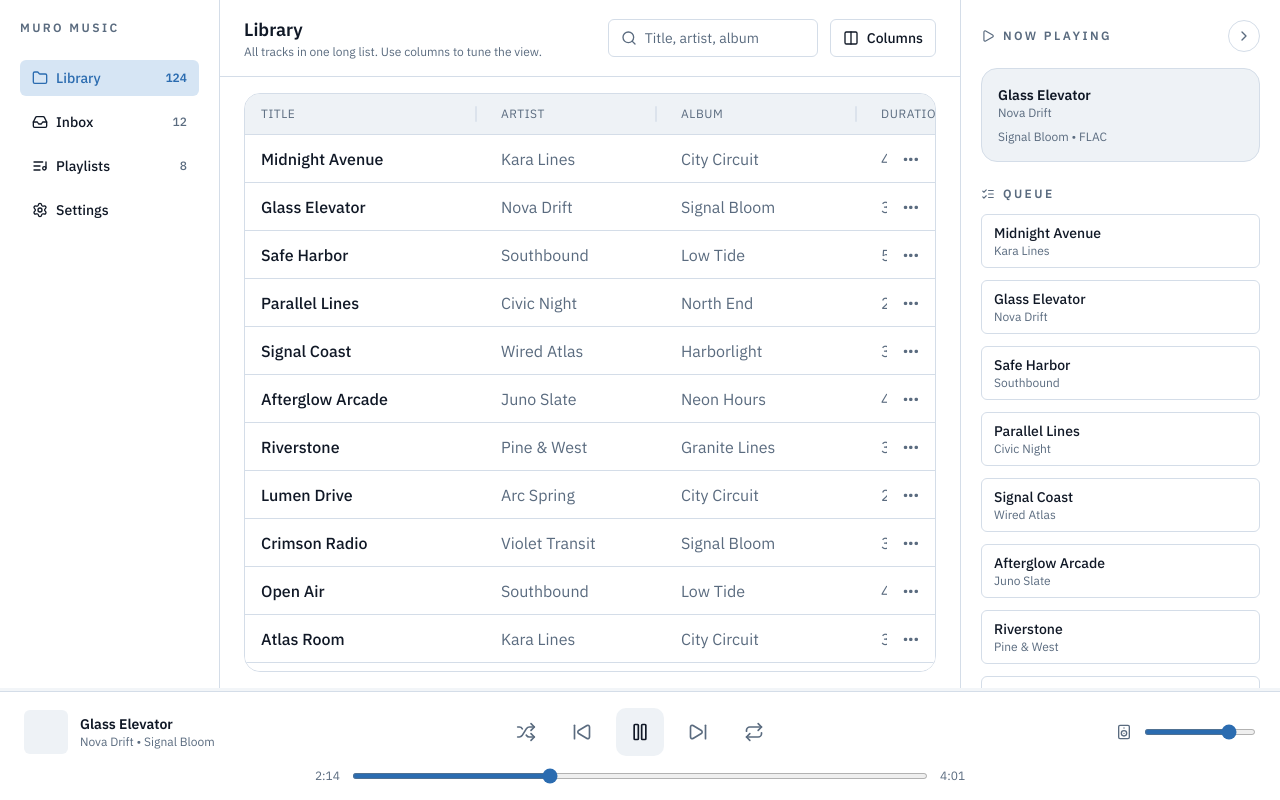
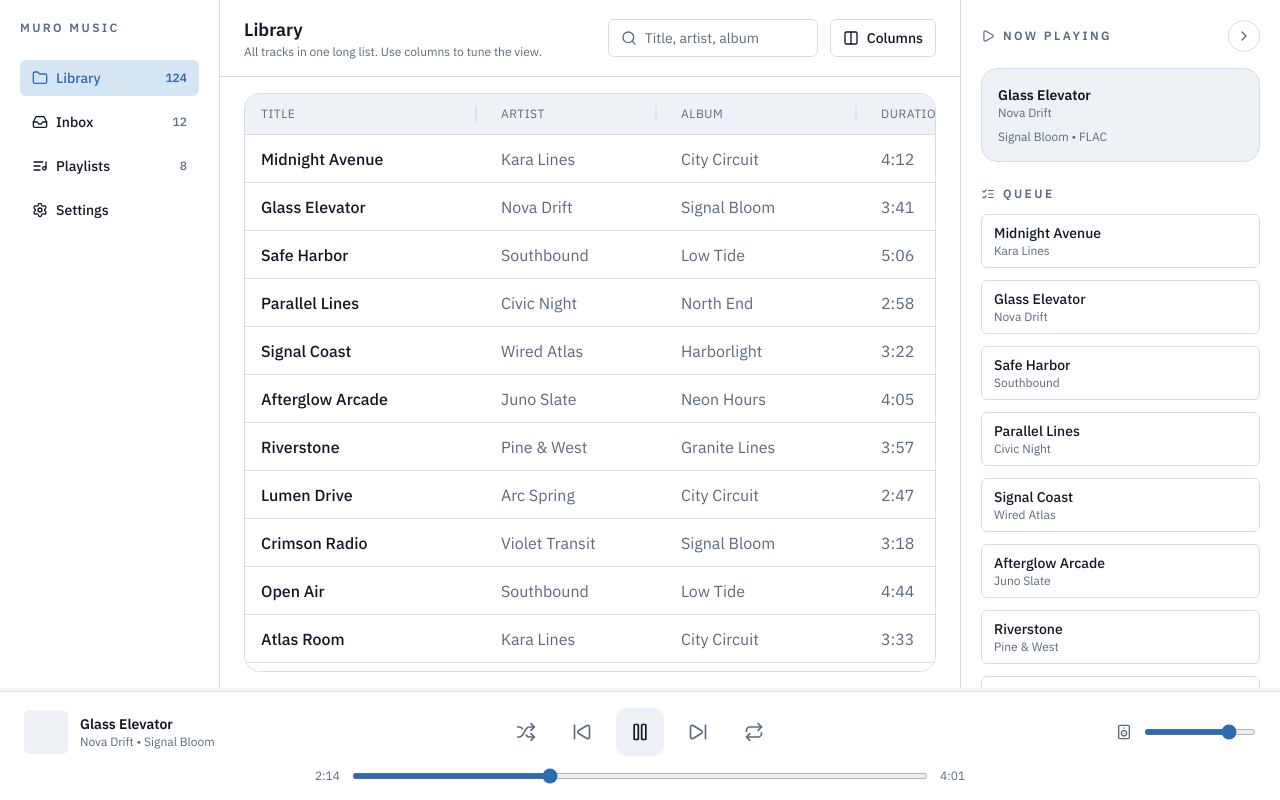
Before and after one commit to t-MURO/muro-music, a React (Vite) app: page / in a window 1280 px wide. Built offline with nearby package versions, Linux system fonts and the light colour scheme; the HTML template or start-up script is replaced by a standard one.

Commit message:
removes action column

```diff
--- a/src/App.tsx
+++ b/src/App.tsx
@@ -464,15 +464,13 @@ function App() {
     );
   }, [columns, columnsMenuPosition.x, columnsMenuPosition.y, showColumns]);
   const tableWidth = useMemo(() => {
-    const actionColumnWidth = 48;
     return (
-      visibleColumns.reduce((total, column) => total + column.width, 0) +
-      actionColumnWidth
+      visibleColumns.reduce((total, column) => total + column.width, 0)
     );
   }, [visibleColumns]);
   const tableContainerRef = useRef<HTMLDivElement | null>(null);
   const gridTemplateColumns = useMemo(
-    () => [...visibleColumns.map((column) => `${column.width}px`), "48px"].join(" "),
+    () => visibleColumns.map((column) => `${column.width}px`).join(" "),
     [visibleColumns]
   );
   const rowVirtualizer = useVirtualizer({
@@ -1131,15 +1129,20 @@ function App() {
                 )}
                 <div
                   ref={tableContainerRef}
-                  className="min-h-0 flex-1 min-w-0 overflow-x-auto overflow-y-auto rounded-[var(--radius-lg)] border border-[var(--panel-border)] shadow-[var(--shadow-sm)]"
+                  className="relative min-h-0 flex-1 min-w-0 overflow-x-auto overflow-y-auto rounded-[var(--radius-lg)] border border-[var(--panel-border)] shadow-[var(--shadow-sm)]"
                   role="grid"
                   aria-rowcount={displayedTracks.length}
-                  aria-colcount={visibleColumns.length + 1}
-                >
-                  <div role="rowgroup">
-                    <div
-                      className="sticky top-0 z-30 grid bg-[var(--panel-muted)] text-left text-xs uppercase tracking-wider text-[var(--text-muted)]"
-                      style={{ gridTemplateColumns, width: "100%", minWidth: tableWidth }}
+                  aria-colcount={visibleColumns.length}
+                >
+                  <div
+                    className="sticky top-0 z-30 bg-[var(--panel-muted)]"
+                    style={{ width: "100%", minWidth: tableWidth }}
+                    role="rowgroup"
+                  >
+                    <div className="relative" style={{ width: "100%", minWidth: tableWidth }}>
+                      <div
+                        className="grid text-left text-xs uppercase tracking-wider text-[var(--text-muted)]"
+                        style={{ gridTemplateColumns }}
                         role="row"
                       >
                         {visibleColumns.map((column) => (
@@ -1170,7 +1173,7 @@ function App() {
                             />
                           </div>
                         ))}
-                      <div className="bg-[var(--panel-muted)] px-3 py-3" role="columnheader"></div>
+                      </div>
                     </div>
                   </div>
                   <div
@@ -1195,11 +1198,10 @@ function App() {
                             gridTemplateColumns,
                             height: 48,
                             position: "absolute",
-                            top: 0,
+                            top: virtualRow.start,
                             left: 0,
                             width: "100%",
                             minWidth: tableWidth,
-                            transform: `translateY(${virtualRow.start}px)`,
                           }}
                           onClick={(event) => {
                             event.stopPropagation();
@@ -1396,35 +1398,6 @@ function App() {
                               </div>
                             );
                           })}
-                          <div
-                            className={`sticky right-0 z-10 flex h-12 w-12 items-center justify-center justify-self-stretch ${
-                              isSelected
-                                ? "bg-[var(--accent-soft)] group-hover:bg-[var(--panel-muted)]"
-                                : "bg-[var(--panel-bg)] group-hover:bg-[var(--panel-muted)]"
-                            }`}
-                            role="cell"
-                          >
-                            <button
-                              className="block rounded-[var(--radius-sm)] px-2 py-1 text-xs font-semibold uppercase tracking-wide text-[var(--text-muted)] transition-colors duration-[var(--motion-fast)] hover:bg-[var(--panel-muted)]"
-                              onClick={(event) => {
-                                event.stopPropagation();
-                                const buttonRect =
-                                  event.currentTarget.getBoundingClientRect();
-                                setMenuPosition({
-                                  x: buttonRect.left,
-                                  y: buttonRect.bottom + 6,
-                                });
-                                handleRowSelect(virtualRow.index, track.id);
-                                setMenuSelection([track.id]);
-                                setOpenMenuId((current) =>
-                                  current === track.id ? null : track.id
-                                );
-                              }}
-                              type="button"
-                            >
-                              •••
-                            </button>
-                          </div>
                         </div>
                       );
                     })}
```
Lines whose indentation alone changed are shown as unchanged.
